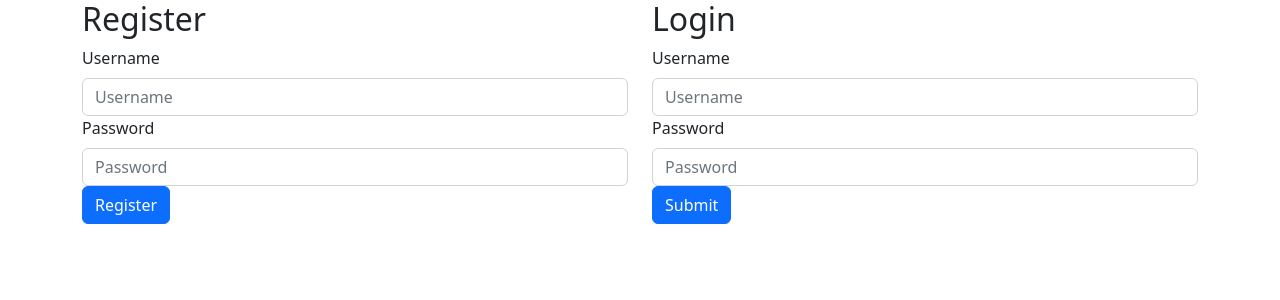
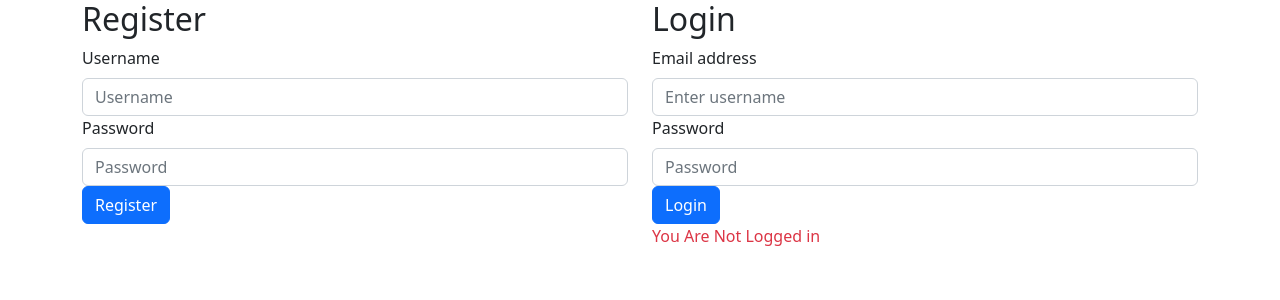
Before and after one commit to NattNawarat/to-buy-list-front-end, a React (Create React App) app: page / in a window 1280 px wide. Shown: the top 300 px of the page. Built offline with nearby package versions, Linux system fonts and the light colour scheme; no server answers.

Commit message:
add PrivateRoutes

```diff
--- a/package.json
+++ b/package.json
@@ -12,7 +12,9 @@
     "react": "^18.2.0",
     "react-bootstrap": "^2.7.0",
     "react-dom": "^18.2.0",
+    "react-router-dom": "^6.6.2",
     "react-scripts": "5.0.1",
+    "universal-cookie": "^4.0.4",
     "web-vitals": "^2.1.4"
   },
   "scripts": {
--- a/src/App.js
+++ b/src/App.js
@@ -1,19 +1,20 @@
 import React from 'react'
-import { Container, Col, Row } from 'react-bootstrap'
-import Register from './components/register'
-import Login from './components/login'
+import { Container} from 'react-bootstrap'
+import Account from './components/account'
+import FreeComponent from './components/free'
+import AuthComponent from './components/auth'
+import { Routes, Route } from 'react-router-dom'
+import PrivateRoutes from './utils/PrivateRouter'
 function App() {
     return (
         <Container>
-            <Row>
-                <Col xs={12} sm={12} md={6} lg={6}>
-                    <Register />
-                </Col>
-
-                <Col xs={12} sm={12} md={6} lg={6}>
-                    <Login />
-                </Col>
-            </Row>
+            <Routes>
+                <Route exact path="/" element={<Account />}/>
+                <Route exact path="/free" element={<FreeComponent />} />
+                <Route element={<PrivateRoutes/>}>
+                    <Route path="/auth" element={<AuthComponent />} />
+                </Route>
+            </Routes>
         </Container>
     )
 }
--- /dev/null
+++ b/src/components/account.js
@@ -0,0 +1,20 @@
+import React from 'react'
+import { Col, Row } from 'react-bootstrap'
+import Login from './login'
+import Register from './register'
+
+export default function Account() {
+    return (
+        <Row>
+            {/* Register */}
+            <Col xs={12} sm={12} md={6} lg={6}>
+                <Register />
+            </Col>
+
+            {/* Login */}
+            <Col xs={12} sm={12} md={6} lg={6}>
+                <Login />
+            </Col>
+        </Row>
+    )
+}
--- /dev/null
+++ b/src/components/auth.js
@@ -0,0 +1,9 @@
+import React from 'react'
+
+export default function AuthComponent() {
+    return (
+        <div>
+            <h1 className="text-center">Auth Component</h1>
+        </div>
+    )
+}
--- /dev/null
+++ b/src/components/free.js
@@ -0,0 +1,9 @@
+import React from 'react'
+
+export default function FreeComponent() {
+    return (
+        <div>
+            <h1 className="text-center">Free Component</h1>
+        </div>
+    )
+}
--- a/src/components/login.js
+++ b/src/components/login.js
@@ -1,28 +1,77 @@
-import React from 'react'
+import { React, useState } from 'react'
 import { Form, Button } from 'react-bootstrap'
-
-export default function Register() {
+import userService from '../services/users'
+import Cookies from 'universal-cookie'
+const cookies = new Cookies()
+const Login = () => {
+    const [username, setUsername] = useState('')
+    const [password, setPassword] = useState('')
+    const [login, setLogin] = useState(false)
+    const handleSubmit = (e) => {
+        // prevent the form from refreshing the whole page
+        e.preventDefault()
+        // send login request
+        const userObject = {
+            username: username,
+            password: password
+        }
+        userService.login(userObject)
+            .then((result) => {
+                cookies.set('TOKEN', result.data.token, {
+                    path: '/',
+                })
+                // redirect to auth homepage
+                window.location.href = '/auth'
+                setLogin(true)
+            })
+            .catch((error) => {
+                console.log(error)
+            })
+    }
     return (
         <div>
             <h2>Login</h2>
-            <Form>
-                {/* email */}
+            <Form onSubmit={(e) => handleSubmit(e)}>
+                {/* username */}
                 <Form.Group controlId="formBasicUsername">
-                    <Form.Label>Username</Form.Label>
-                    <Form.Control type="username" placeholder="Username" />
+                    <Form.Label>Email address</Form.Label>
+                    <Form.Control
+                        type="username"
+                        name="username"
+                        value={username}
+                        onChange={(e) => setUsername(e.target.value)}
+                        placeholder="Enter username"
+                    />
                 </Form.Group>
 
                 {/* password */}
                 <Form.Group controlId="formBasicPassword">
                     <Form.Label>Password</Form.Label>
-                    <Form.Control type="password" placeholder="Password" />
+                    <Form.Control
+                        type="password"
+                        name="password"
+                        value={password}
+                        onChange={(e) => setPassword(e.target.value)}
+                        placeholder="Password"
+                    />
                 </Form.Group>
 
                 {/* submit button */}
-                <Button variant="primary" type="submit">
-                    Submit
+                <Button
+                    variant="primary"
+                    type="submit"
+                    onClick={(e) => handleSubmit(e)}
+                >
+                    Login
                 </Button>
             </Form>
+            {/* display success message */}
+            {login ? (
+                <p className="text-success">You Are Logged in Successfully</p>
+            ) : (
+                <p className="text-danger">You Are Not Logged in</p>
+            )}
         </div>
     )
 }
+export default Login
--- a/src/index.js
+++ b/src/index.js
@@ -2,9 +2,12 @@ import React from 'react'
 import ReactDOM from 'react-dom/client'
 import App from './App'
 import 'bootstrap/dist/css/bootstrap.min.css'
+import { BrowserRouter } from 'react-router-dom'
 const root = ReactDOM.createRoot(document.getElementById('root'))
 root.render(
     <React.StrictMode>
-        <App />
+        <BrowserRouter>
+            <App />
+        </BrowserRouter>
     </React.StrictMode>
 )
--- a/src/services/users.js
+++ b/src/services/users.js
@@ -7,6 +7,12 @@ const register = newObject => {
     return  request.then(response =>  response.data)
 }
 
+const login = object =>{
+    const request = axios.post(`${baseUrl}api/users/login`, object)
+    return request
+}
+
 export default{
-    register
+    register,
+    login
 }
--- /dev/null
+++ b/src/utils/PrivateRouter.js
@@ -0,0 +1,13 @@
+import React from 'react'
+import { Outlet, Navigate } from 'react-router-dom'
+import Cookies from 'universal-cookie'
+const cookies = new Cookies()
+const PrivateRoutes = () => {
+    const token = cookies.get('TOKEN')
+    console.log(token)
+    return(
+        token ? <Outlet/> : <Navigate to="/"/>
+    )
+}
+
+export default PrivateRoutes
```
Also changed, not shown: src/index.css (added, +12 -0 lines), 1 other file (tests, documents, lock files or other folders).
